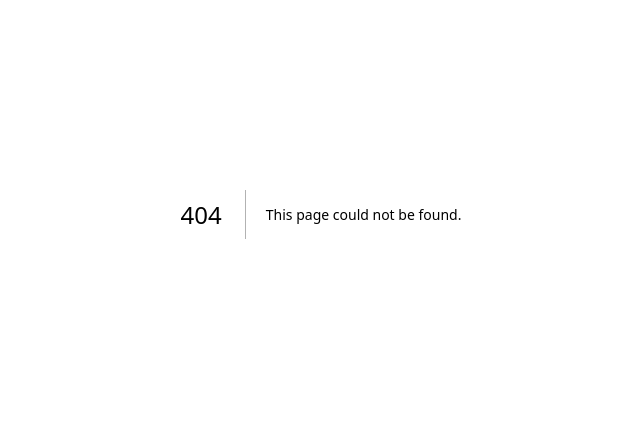
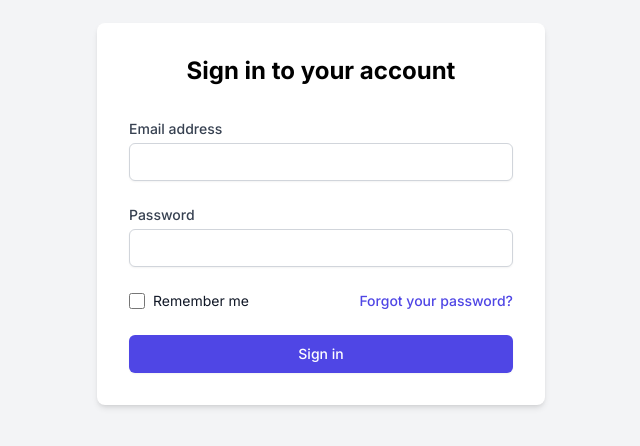
Before and after one commit to sameerabit/election-survey-app, a Next.js app: page /login in a window 1280 px wide. Before the commit this address had no page. Shown: the part 186-632 px from the top of the page, without its empty margins (319-959 px from the left). Built offline with nearby package versions, Linux system fonts and the light colour scheme.

Commit message:
election survey app initialization

```diff
--- /dev/null
+++ b/src/app/login/page.tsx
@@ -0,0 +1,91 @@
+import Head from "next/head";
+
+export default function Page() {
+  return (
+    <div className="flex items-center justify-center min-h-screen bg-gray-100">
+      <Head>
+        <title>Login</title>
+        <meta
+          name="description"
+          content="Login page"
+        />
+        <link rel="icon" href="/favicon.ico" />
+      </Head>
+      <main className="w-full max-w-md p-8 space-y-8 bg-white rounded-lg shadow-md">
+        <h2 className="text-2xl font-bold text-center">
+          Sign in to your account
+        </h2>
+        <form className="space-y-6">
+          <div>
+            <label
+              htmlFor="email"
+              className="block text-sm font-medium text-gray-700"
+            >
+              Email address
+            </label>
+            <div className="mt-1">
+              <input
+                id="email"
+                name="email"
+                type="email"
+                autoComplete="email"
+                required
+                className="block w-full px-3 py-2 text-gray-900 border border-gray-300 rounded-md shadow-sm focus:ring-indigo-500 focus:border-indigo-500 sm:text-sm"
+              />
+            </div>
+          </div>
+          <div>
+            <label
+              htmlFor="password"
+              className="block text-sm font-medium text-gray-700"
+            >
+              Password
+            </label>
+            <div className="mt-1">
+              <input
+                id="password"
+                name="password"
+                type="password"
+                autoComplete="current-password"
+                required
+                className="block w-full px-3 py-2 text-gray-900 border border-gray-300 rounded-md shadow-sm focus:ring-indigo-500 focus:border-indigo-500 sm:text-sm"
+              />
+            </div>
+          </div>
+          <div className="flex items-center justify-between">
+            <div className="flex items-center">
+              <input
+                id="remember_me"
+                name="remember_me"
+                type="checkbox"
+                className="w-4 h-4 text-indigo-600 border-gray-300 rounded focus:ring-indigo-500"
+              />
+              <label
+                htmlFor="remember_me"
+                className="block ml-2 text-sm text-gray-900"
+              >
+                Remember me
+              </label>
+            </div>
+            <div className="text-sm">
+              <a
+                href="#"
+                className="font-medium text-indigo-600 hover:text-indigo-500"
+              >
+                Forgot your password?
+              </a>
+            </div>
+          </div>
+          <div>
+            <button
+              type="submit"
+              className="flex justify-center w-full px-4 py-2 text-sm font-medium text-white bg-indigo-600 border border-transparent rounded-md shadow-sm hover:bg-indigo-700 focus:outline-none focus:ring-2 focus:ring-offset-2 focus:ring-indigo-500"
+            >
+              Sign in
+            </button>
+          </div>
+        </form>
+      </main>
+    </div>
+  );
+}
```
